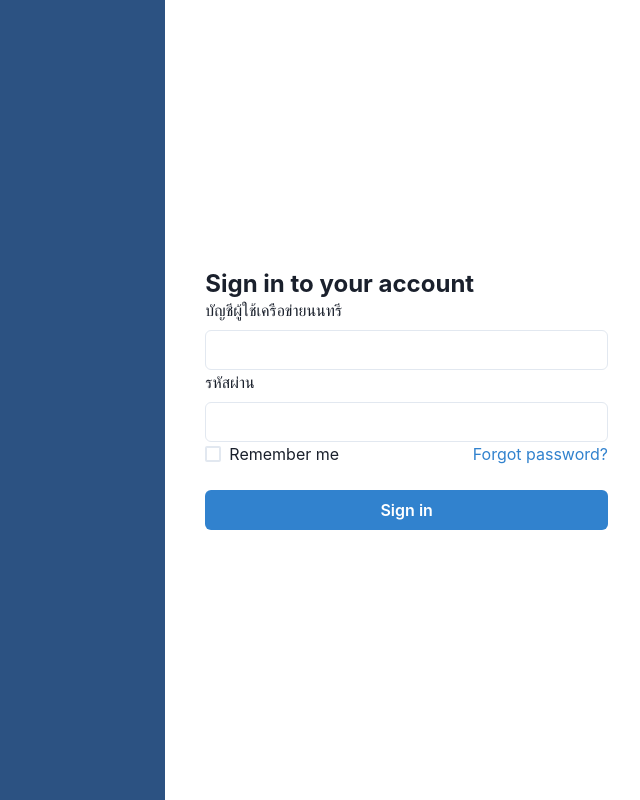
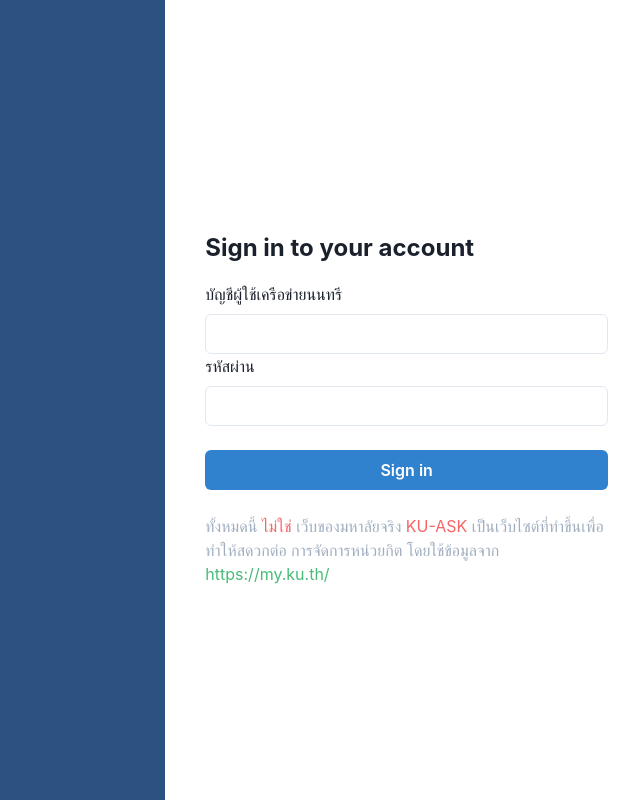
Before and after one commit to PuemMTH/KU-ASK, a Next.js app: page /auth/login in a window 1280 px wide. Shown: the whole page, without its empty margins (640-1280 px from the left). Built offline with nearby package versions, Linux system fonts and the light colour scheme.

Commit message:
Login pages design

```diff
--- a/pages/auth/login.tsx
+++ b/pages/auth/login.tsx
@@ -1,4 +1,4 @@
-import { Button, Checkbox, Flex, FormControl, FormLabel, Heading, Input, Link, Stack, Image, CreateToastFnReturn } from "@chakra-ui/react";
+import { Button, Checkbox, Flex, FormControl, FormLabel, Heading, Input, Link, Stack, Image, CreateToastFnReturn, Text } from "@chakra-ui/react";
 import Notiflix from "notiflix";
 import { useEffect, useRef } from "react";
 import FAxiosService from "../../services/faxios.service";
@@ -6,6 +6,11 @@ import { LoginInF, User } from "../../interface/global_interface";
 import { useLocalStorage } from "usehooks-ts";
 import { NextRouter, useRouter } from "next/router";
 import { useToast } from '@chakra-ui/react'
+import { Show, Hide } from '@chakra-ui/react'
+
+// eye icon for show password
+import { MdVisibility, MdVisibilityOff } from "react-icons/md";
+import Head from "next/head";
 
 export default function SplitScreen() {
   const username = useRef<HTMLInputElement>(null);
@@ -19,6 +24,19 @@ export default function SplitScreen() {
 
   let AxiosProvider = new FAxiosService();
 
+  useEffect(() => {
+    // password edit eye icon for show password
+    const password = document.getElementById("password");
+    const eye = document.getElementById("eye");
+    eye?.addEventListener("click", togglePass);
+    function togglePass() {
+      eye?.classList.toggle("active");
+      (password as HTMLInputElement).type === "password"
+        ? (password as HTMLInputElement).type = "text"
+        : (password as HTMLInputElement).type = "password";
+    }
+  }, [1]);
+
   const haddleLogin = async (e: React.FormEvent<HTMLFormElement>) => {
     e.preventDefault();
     const usernameValue = username.current?.value;
@@ -28,6 +46,9 @@ export default function SplitScreen() {
 
     if (!usernameValue || !passwordValue) {
       Notiflix.Notify.failure("กรุณากรอกข้อมูลให้ครบ");
+      setTimeout(() => {
+        Notiflix.Loading.remove()
+      }, 2000)
       return;
     }
 
@@ -67,14 +88,23 @@ export default function SplitScreen() {
   };
 
   return (
-    <Stack minH={"100vh"} direction={{ base: "column", md: "row" }}>
+    <>
+      <Head>
+        <title>Sign in</title>
+      </Head>
+      <Stack
+        minH={"100vh"}
+        direction={{ base: "column", md: "row" }}
+      >
+        <Hide below='md'>
           <Flex flex={2} bg={"blue.700"}>
             {/*  */}
           </Flex>
+        </Hide>
         <Flex p={8} flex={1} align={"center"} justify={"center"}>
           <Stack spacing={4} w={"full"} maxW={"md"}>
             <form onSubmit={haddleLogin}>
-            <Heading fontSize={"2xl"}>Sign in to your account</Heading>
+              <Heading fontSize={"2xl"} py="5">Sign in to your account</Heading>
               <FormControl id="text">
                 <FormLabel>บัญชีผู้ใช้เครือข่ายนนทรี</FormLabel>
                 <Input type="text" ref={username} />
@@ -86,19 +116,23 @@ export default function SplitScreen() {
               <Stack spacing={6}>
                 <Stack
                   direction={{ base: "column", sm: "row" }}
-                align={"start"}
-                justify={"space-between"}
+                  align={"end"}
+                  justify={"end"}
                 >
-                <Checkbox>Remember me</Checkbox>
-                <Link color={"blue.500"}>Forgot password?</Link>
                 </Stack>
                 <Button colorScheme={"blue"} variant={"solid"} type="submit" >
                   Sign in
                 </Button>
+                <Text color={"gray.400"}>
+                  ทั้งหมดนี้ <Text as="span" color="red.400"> ไม่ใช่ </Text> เว็บของมหาลัยจริง <Text as="span" color="red.400"> KU-ASK </Text>
+                  เป็นเว็บไซต์ที่ทำขึ้นเพื่อทำให้สดวกต่อ การจัดการหน่วยกิต
+                  โดยใช้ข้อมูลจาก <Text as="span" color="green.400"> https://my.ku.th/ </Text>
+                </Text>
               </Stack>
             </form>
           </Stack>
         </Flex>
       </Stack>
+    </>
   );
 }
```
Lines whose indentation alone changed are shown as unchanged.
